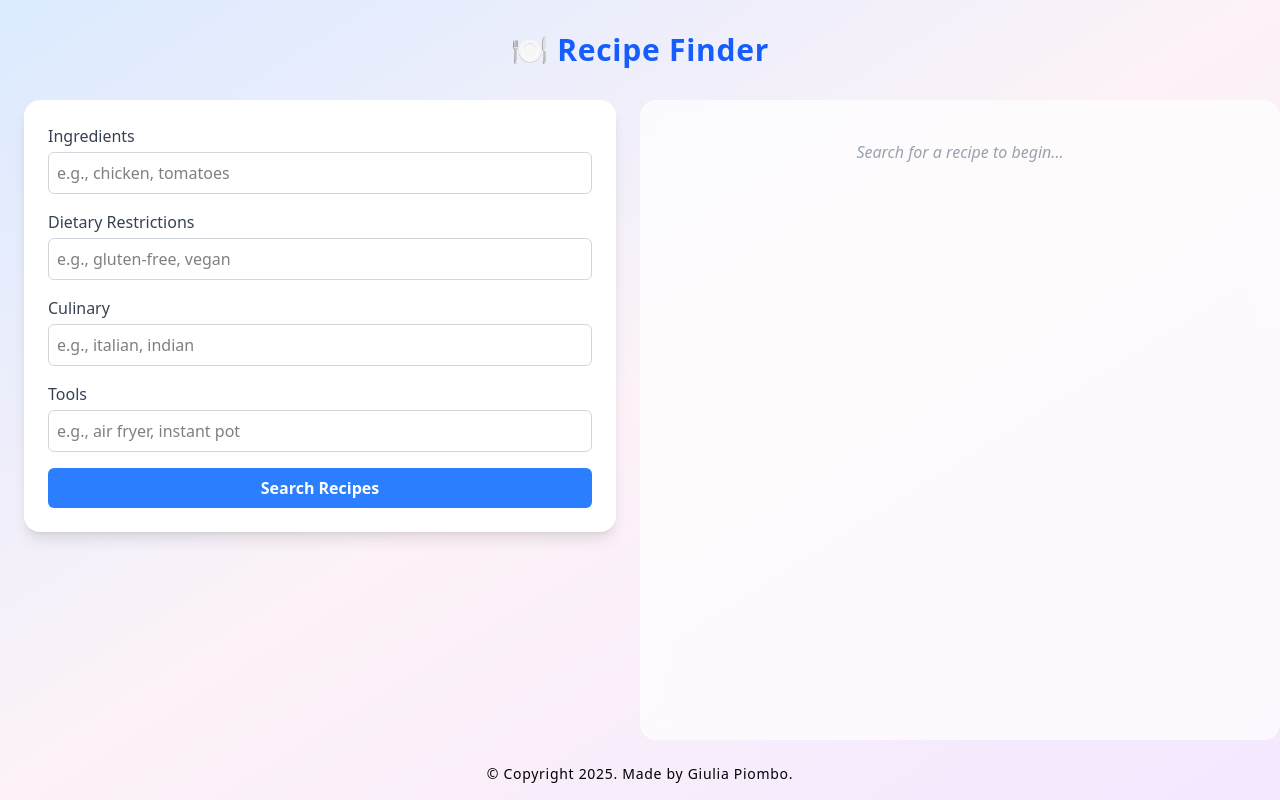
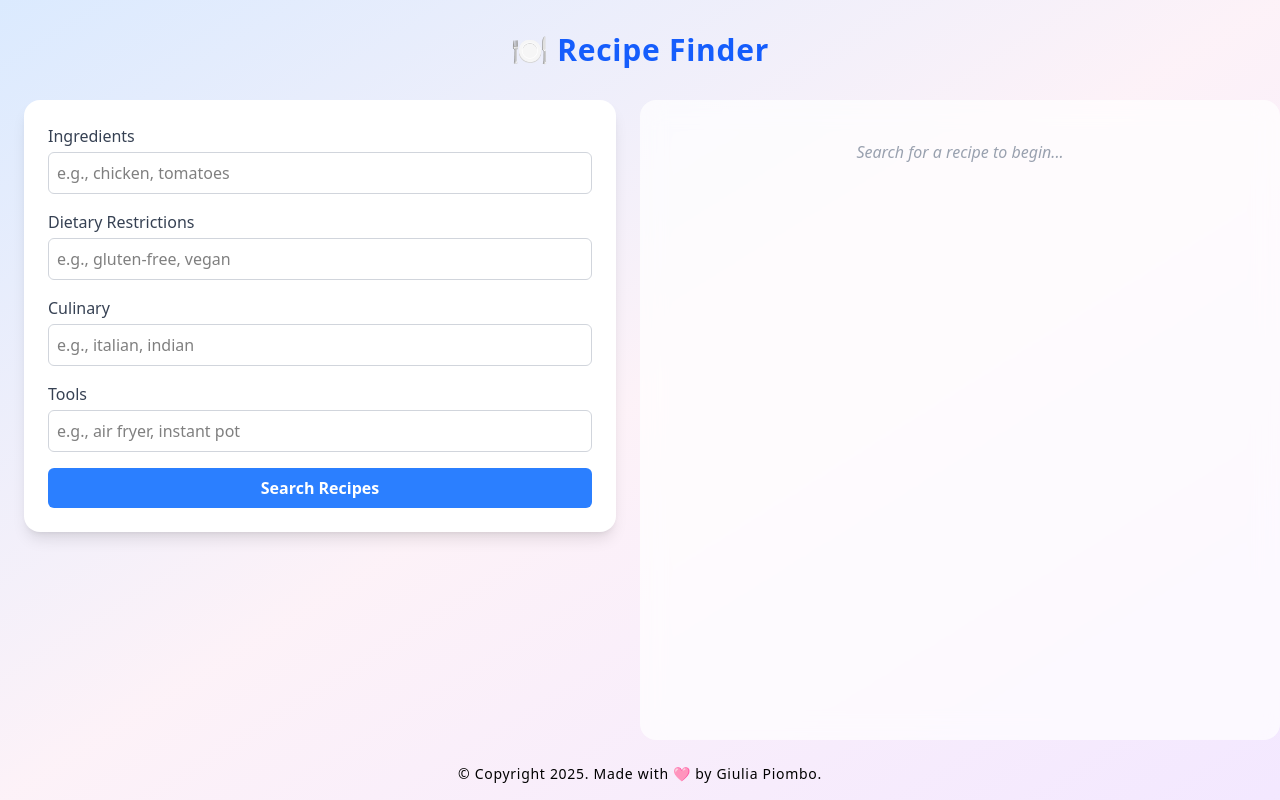
Before and after one commit to giupiombo/recipe-finder-frontend, a React (Vite) app: page / in a window 1280 px wide. Built offline with nearby package versions, Linux system fonts and the light colour scheme; no server answers.

Commit message:
feat: footer

```diff
--- a/src/components/RecipeFinder.tsx
+++ b/src/components/RecipeFinder.tsx
@@ -251,7 +251,7 @@ const RecipeFinder: React.FC = () => {
         </section>
       </main>
       <p className="text-sm my-6 tracking-wider text-center">
-        © Copyright {new Date().getFullYear()}. Made by Giulia Piombo.
+        © Copyright {new Date().getFullYear()}. Made with 🩷 by Giulia Piombo.
       </p>
       {loading && loadingType && <FullScreenLoader type={loadingType} />}
     </div>
```
